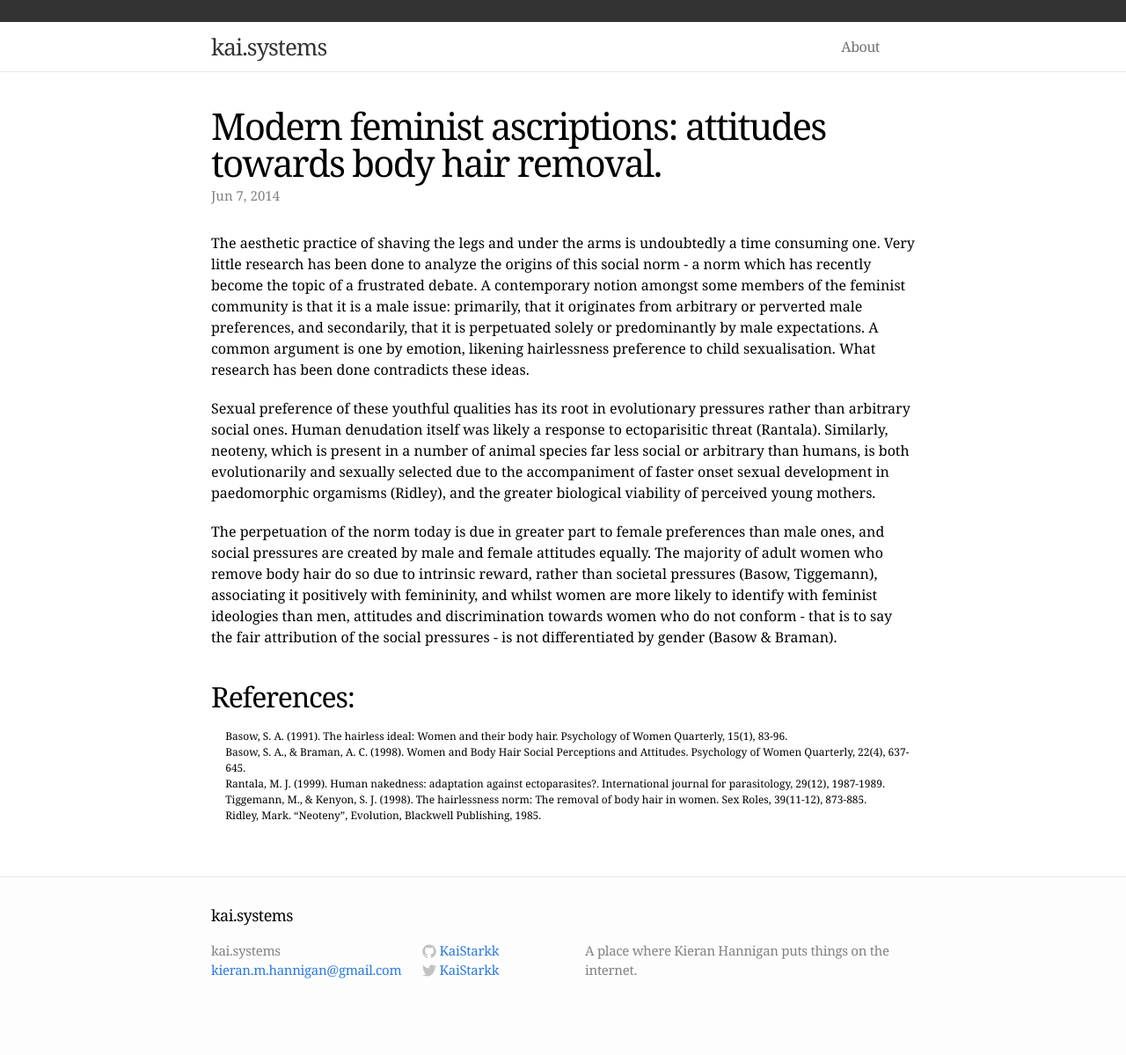
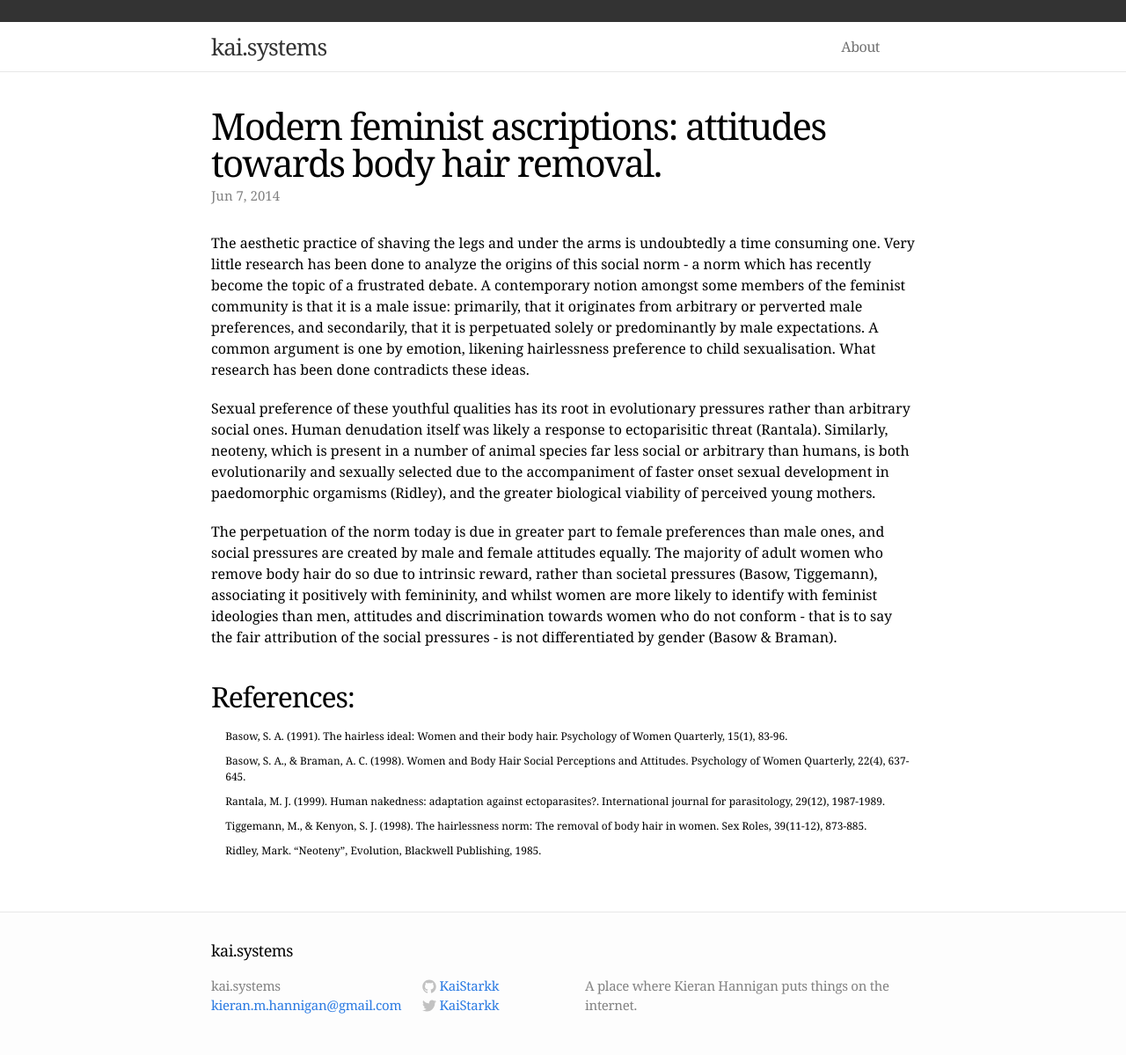
Before and after one commit to KaiStarkk/kaistarkk.github.io, a Jekyll site: the page built from _posts/2014-06-07-modern-feminist-ascriptions-attitudes-towards-body-hair-removal.markdown, in a window 1280 px wide. Shown: the whole page at 88% size. Built offline with Jekyll 4.4.1, drawn with Linux system fonts in a browser that asks for light colours; before the commit the page ends 1159 px from its top, so only the background shows below that.

Commit message:
Space references for mobile devices

```diff
--- a/css/main.css
+++ b/css/main.css
@@ -229,6 +229,11 @@ a:visited { color: #205caa; }
   font-size: 12px;
 }
 
+.post-content ul li,
+.post-content ol li {
+  margin-bottom: 10px;
+}
+
 .post pre,
 .post code {
   border: 1px solid #d5d5e9;
```
